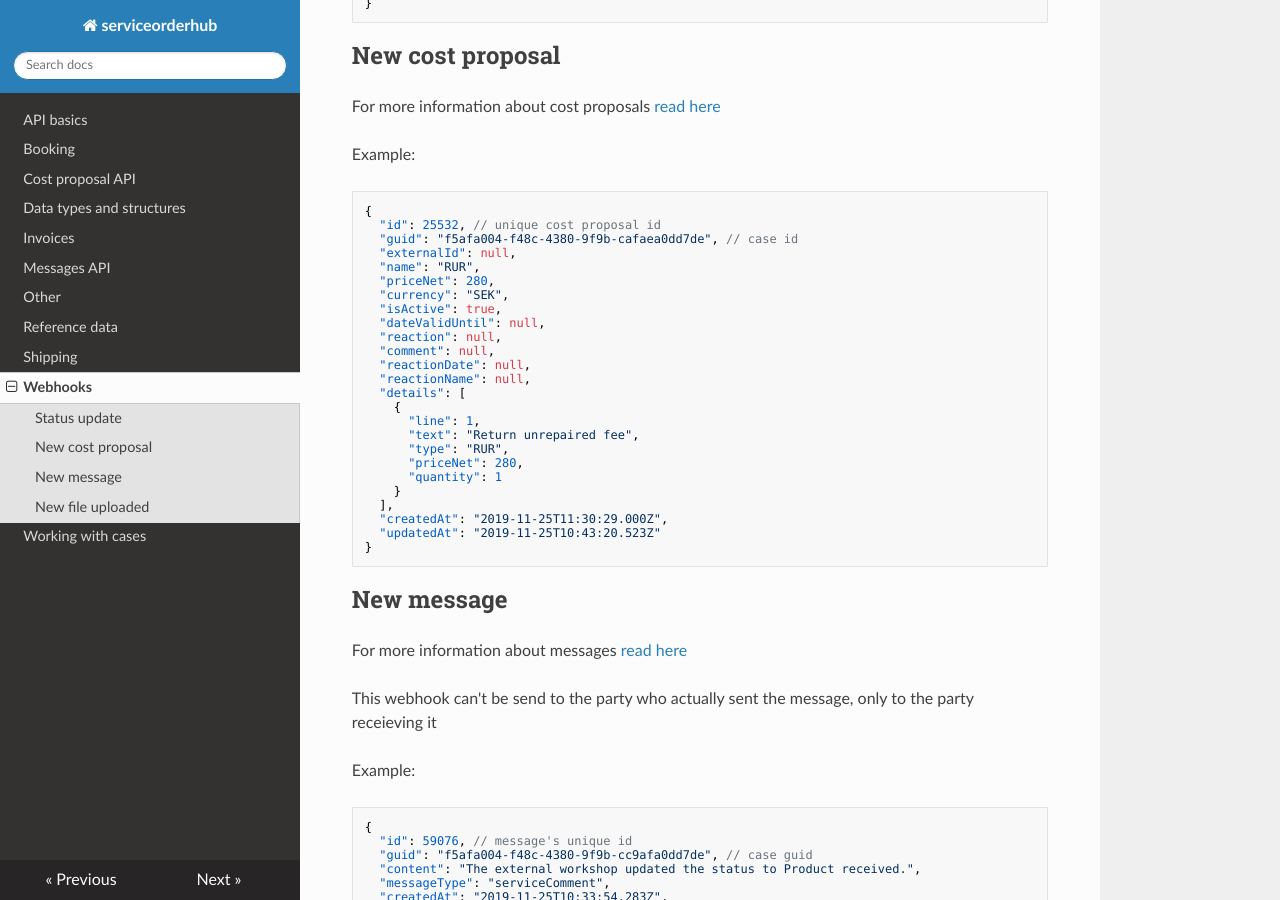
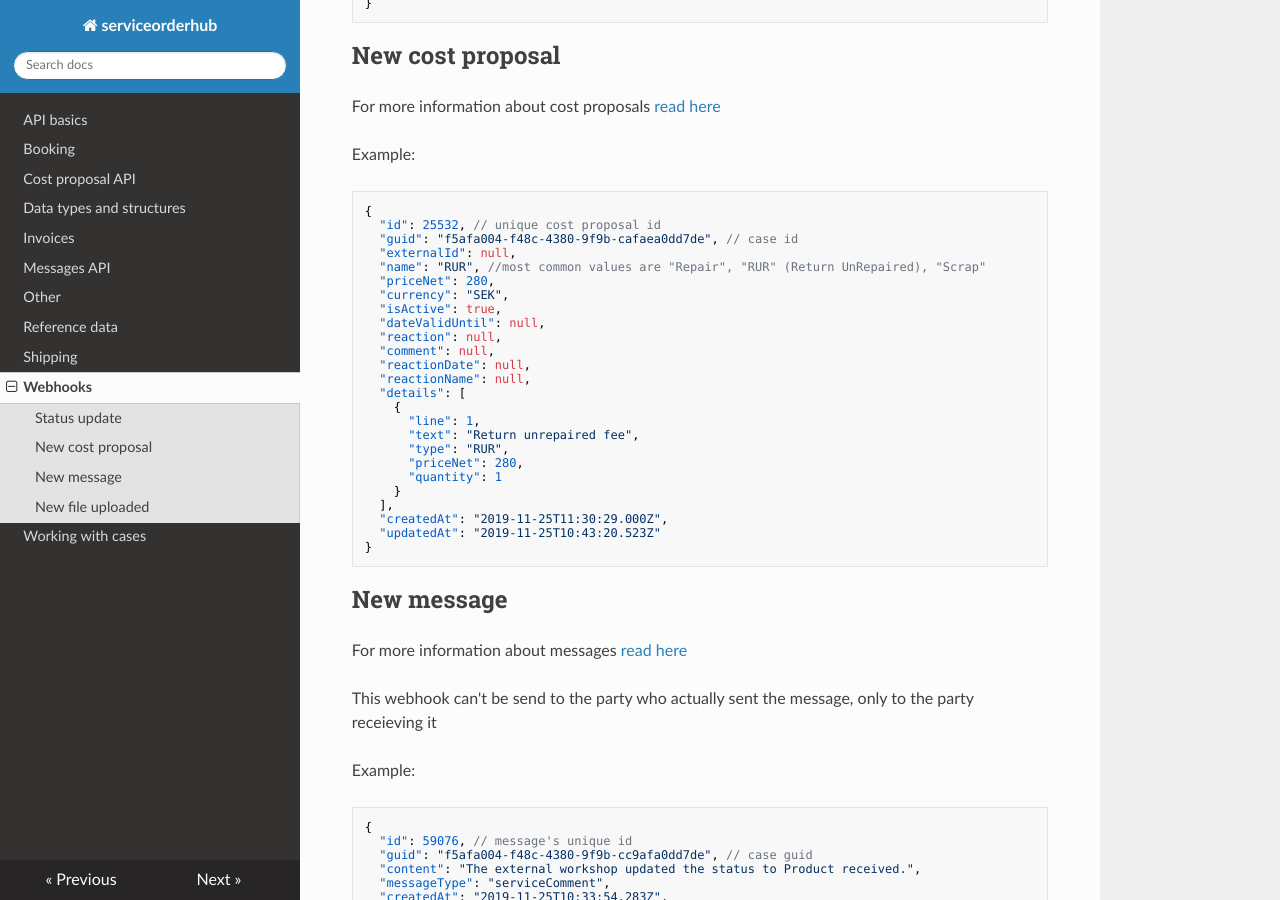
Before and after one commit to infocareworkshop/serviceorderhub-docs, an MkDocs documentation site: the page built from docs/Webhooks.md, in a window 1280 px wide and 900 px high, scrolled down 581 px. Built offline with MkDocs 1.6.1, drawn with Linux system fonts in a browser that asks for light colours; nearby versions of some CDN libraries.

Commit message:
Add a clue about possible cost proposal names

```diff
--- a/docs/Webhooks.md
+++ b/docs/Webhooks.md
@@ -29,7 +29,7 @@ Example:
   "id": 25532, // unique cost proposal id
   "guid": "f5afa004-f48c-4380-9f9b-cafaea0dd7de", // case id
   "externalId": null,
-  "name": "RUR",
+  "name": "RUR", //most common values are "Repair", "RUR" (Return UnRepaired), "Scrap"
   "priceNet": 280,
   "currency": "SEK",
   "isActive": true,
```
